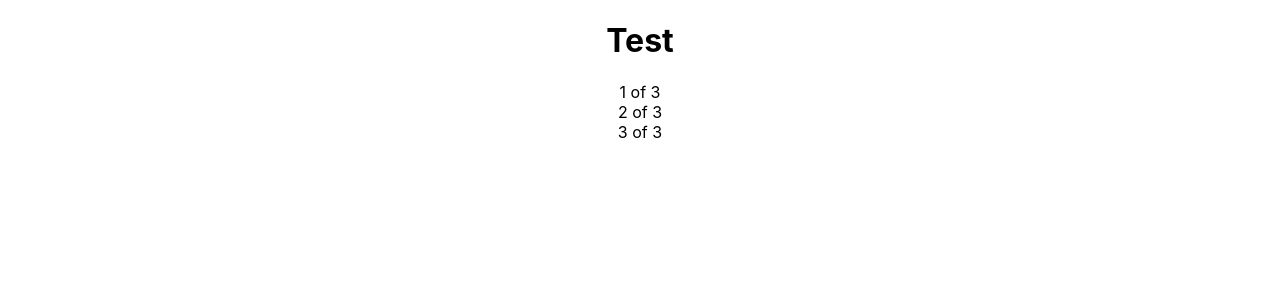
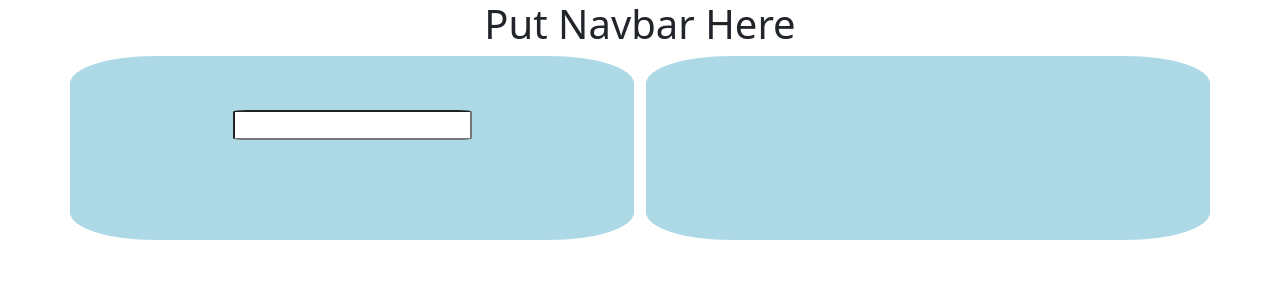
Before and after one commit to smilleeymilleey/MakeupDiscovery, a React (Create React App) app: page / in a window 1280 px wide. Shown: the top 300 px of the page. Built offline with nearby package versions, Linux system fonts and the light colour scheme.

Commit message:
added columns for api to input products

```diff
--- a/src/App.js
+++ b/src/App.js
@@ -5,7 +5,7 @@ import Home from "../src/components/Home"
 function App() {
   return (
     <div className="App">
-       <h1>Test</h1>
+       <h1>Put Navbar Here</h1>
        <Home />
     </div>
   );
--- /dev/null
+++ b/src/components/Home.css
@@ -0,0 +1,16 @@
+.searchColumn{
+    background-color:lightblue;
+    border-radius: 15%;
+    padding-bottom: 100px;
+}
+.productColumn{
+    background-color:lightblue;
+    margin-left: 1%;
+    border-radius: 15%;
+    padding-bottom: 100px;
+}
+
+.searchbar {
+    margin-top: 10%;
+    border-radius: 6%;
+}
--- a/src/components/Home.js
+++ b/src/components/Home.js
@@ -2,14 +2,19 @@ import React from 'react'
 import Row from 'react-bootstrap/Row'
 import Col from 'react-bootstrap/Col'
 import Container from 'react-bootstrap/Container'
+import "../components/Home.css"
 
 function Home() {
     return (
         <Container>
             <Row>
-            <Col>1 of 3</Col>
-            <Col>2 of 3</Col>
-            <Col>3 of 3</Col>
+                <Col className="searchColumn">
+                    <input className="searchbar"/>
+                </Col>
+                <Col className="productColumn">
+
+                </Col>
+
             </Row>
         </Container>
     )
--- a/src/index.js
+++ b/src/index.js
@@ -3,6 +3,7 @@ import ReactDOM from 'react-dom';
 import './index.css';
 import App from './App';
 import reportWebVitals from './reportWebVitals';
+import 'bootstrap/dist/css/bootstrap.min.css'
 
 ReactDOM.render(
   <React.StrictMode>
```
